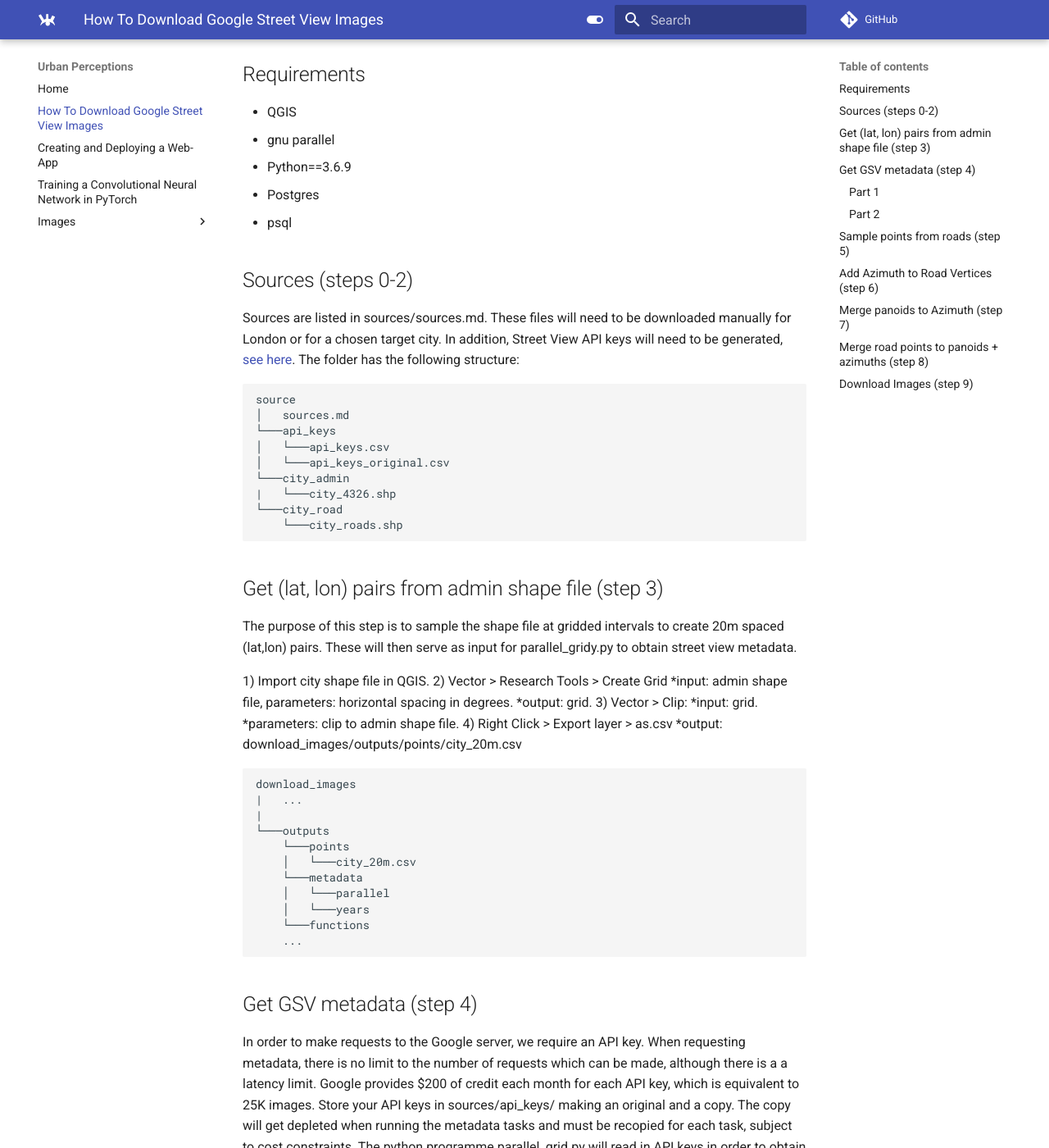
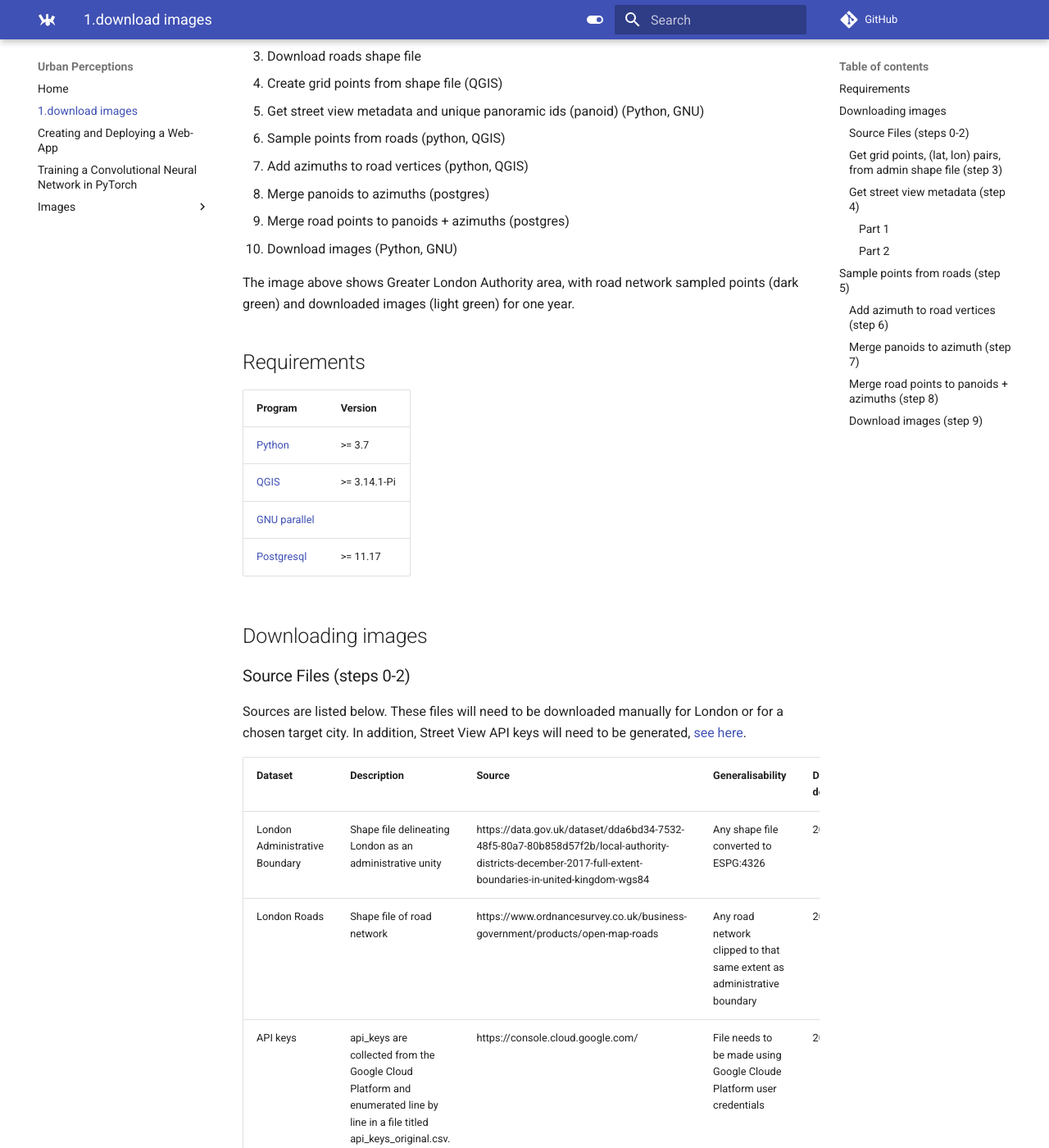
Before and after one commit to emilymuller1991/urban-perceptions, an MkDocs documentation site: the page built from docs/1.download_images.md, in a window 1280 px wide and 1400 px high, scrolled down 316 px. Shown: the whole window at 82% size. Built offline with MkDocs 1.6.1 and Material for MkDocs 9.7.7, drawn with Linux system fonts in a browser that asks for light colours; comment, search, counter and statistics services are not loaded; some of the changed text lies outside the part shown.

Commit message:
Update 1.download_images.md

````diff
--- a/docs/1.download_images.md
+++ b/docs/1.download_images.md
@@ -1,29 +1,48 @@
+![point locations of street view images](docs/images/roads.png)
+
 # How To Download Google Street View Images
 
 This folder contains all the necessary scripts and steps to take to download Street View Images (GSV) using the Google API. The process can be broken down into the following stages:
 
-0) Obtain Google street view API keys.
-1) Download city shape file.
-2) Download roads shape file.
-3) Create grid points from shape file.
-4) Get street view metadata and unique panoramic ids (panoid)
-5) Sample points from roads.
-6) Add azimuths to road vertices.
-7) Merge panoids to azimuths.
-8) Merge road points to panoids + azimuths.
-9) Download images.
+0. Obtain Google street view API keys
+1. Download city shape file
+2. Download roads shape file
+3. Create grid points from shape file (QGIS)
+4. Get street view metadata and unique panoramic ids (panoid) (Python, GNU)
+5. Sample points from roads (python, QGIS)
+6. Add azimuths to road vertices (python, QGIS)
+7. Merge panoids to azimuths (postgres)
+8. Merge road points to panoids + azimuths (postgres)
+9. Download images (Python, GNU)
+
+The image above shows Greater London Authority area, with road network sampled points (dark green) and downloaded images (light green) for one year.
 
 ## Requirements
 
-* QGIS
-* gnu parallel
-* Python==3.6.9
-* Postgres
-* psql
+| Program                                                    | Version                  |
+| ---------------------------------------------------------- | ------------------------ |
+| [Python](https://www.python.org/downloads/)                | >= 3.7                   |
+| [QGIS](https://qgis.org/en/site/)                          | >= 3.14.1-Pi           |
+| [GNU parallel](https://www.gnu.org/software/parallel/)     |  |
+| [Postgresql](https://www.postgresql.org/)                  | >= 11.17                 |
 
-## Sources (steps 0-2)
+## Downloading images
 
-Sources are listed in sources/sources.md. These files will need to be downloaded manually for London or for a chosen target city. In addition, Street View API keys will need to be generated, [see here](https://developers.google.com/maps/documentation/streetview). The folder has the following structure:
+### Source Files (steps 0-2)
+
+Sources are listed below. These files will need to be downloaded manually for London or for a chosen target city. In addition, Street View API keys will need to be generated, [see here](https://developers.google.com/maps/documentation/streetview).
+
+|Dataset|Description|Source|Generalisability|Date downloaded|Path|
+|---|---|---|---|---|---|
+|London Administrative Boundary|Shape file delineating London as an administrative unity|https://data.gov.uk/dataset/dda6bd34-7532-48f5-80a7-80b858d57f2b/local-authority-districts-december-2017-full-extent-boundaries-in-united-kingdom-wgs84|Any shape file converted to ESPG:4326|2019|city_admin/greater_london_4326.shp|
+|London Roads|Shape file of road network|https://www.ordnancesurvey.co.uk/business-government/products/open-map-roads|Any road network clipped to that same extent as administrative boundary|2019|city_roads/gla_streets.shp|
+|API keys|api_keys are collected from the Google Cloud Platform and enumerated line by line in a file titled api_keys_original.csv. Another copy is made called api_keys.csv (see example below)|https://console.cloud.google.com/| File needs to be made using Google Cloude Platform user credentials| 2019| api_keys/api_keys.csv and api_keys/api_keys_original.csv|
+
+,API Key \
+1,API_key1_ \
+2,API_key2_ \
+
+The folder has the following structure:
 
 ```
 source
@@ -37,19 +56,19 @@
     └───city_roads.shp
 ```
 
-## Get (lat, lon) pairs from admin shape file (step 3)
+### Get grid points, (lat, lon) pairs, from admin shape file (step 3)
 
 The purpose of this step is to sample the shape file at gridded intervals to create 20m spaced (lat,lon) pairs. These will then serve as input for parallel_gridy.py to obtain street view metadata.
 
-1) Import city shape file in QGIS.
-2) Vector > Research Tools > Create Grid
-    *input: admin shape file, parameters: horizontal spacing in degrees.
-    *output: grid.
-3) Vector > Clip:
-    *input: grid.
-    *parameters: clip to admin shape file.
-4) Right Click > Export layer > as.csv
-    *output: download_images/outputs/points/city_20m.csv
+1. Import city shape file in QGIS.
+2. Vector > Research Tools > Create Grid
+  - input: admin shape file, parameters: horizontal spacing in degrees.
+  - output: grid.
+3. Vector > Clip:
+  - input: grid.
+  - parameters: clip to admin shape file.
+4. Right Click > Export layer > as.csv
+  - output: download_images/outputs/points/city_20m.csv
 
 ```
 download_images
@@ -65,13 +84,13 @@
     ...
 ```
 
-## Get GSV metadata (step 4)
+### Get street view metadata (step 4)
 
 In order to make requests to the Google server, we require an API key. When requesting metadata, there is no limit to the number of requests which can be made, although there is a a latency limit. Google provides $200 of credit each month for each API key, which is equivalent to 25K images. Store your API keys in sources/api_keys/ making an original and a copy. The copy will get depleted when running the metadata tasks and must be recopied for each task, subject to cost constraints. The python programme parallel_grid.py will read in API keys in order to obtain metadata.
 
 This step will make use of GNU parallel to speed up processing time. Feeding as input parallel chunks of the (lat, lon) pairs to  the python programme parallel_gridy.py, which then aggregates image metadata into multiple dictionaries. Our outputs are large dictionaries of panoids of the format {'panoid': [lat, lon, month, year]}. The function includes a filter on images which are not owned by Google and which do not have Status: OK.
 
-### Part 1
+#### Part 1
 
 Create a new directory outputs/metadata/parallel. This will store the printed output from the parallel python metadata scrape. Make sure gnu parallel is installed and run:
 
@@ -92,7 +111,7 @@
 
 !NB for dev, remove --files -tmpdir... and replace with --ungroup and retrieve output to terminal.
 
-### Part 2
+#### Part 2
 
 Create a new directory in outputs/metadata/years. This will store the aggregated output of the parallel script separated by years.
 run:
@@ -115,19 +134,19 @@
 
 Open this shape file in QGIS and export as .csv for step 8.
 
-## Add Azimuth to Road Vertices (step 6)
+### Add azimuth to road vertices (step 6)
 
 One step in data cleaning is to get the azimuth angle of the road to north bearing. This will then serve as a rotation of camera input when we download the images. This will be necessary since inputting standard 90 degrees is often offset and does not give a perpindicular angle to the road. The azimuth.py function uses the pyQGIS module and requires [Azimuth plugin](https://github.com/lcoandrade/AzimuthDistanceCalculator/blob/master/azimuthsAndDistances/azimuthsAndDistances.py) from QGIS.
 
-1) Import city_roads shape file into QGIS
-2) Vector > Geometry > Extract Vertices
-    *input: city_road.shp.
-    *output: Takes a vector layer and generates a point layer with points representing the vertices in the input geometries.
-3) Vector > Geometry > Add Geometry Attributes
-    *input output from previous step.
-    *output: Computes geometric properties of the features in a vector layer and includes them in the output layer.
-4) Export layer > as .shp
-    *outputs/roads/city_road_vertices_geom.csv
+1. Import city_roads shape file into QGIS
+2. Vector > Geometry > Extract Vertices
+  - input: city_road.shp.
+  - output: Takes a vector layer and generates a point layer with points representing the vertices in the input geometries.
+3. Vector > Geometry > Add Geometry Attributes
+  - input output from previous step.
+  - output: Computes geometric properties of the features in a vector layer and includes them in the output layer.
+4. Export layer > as .shp
+  - outputs/roads/city_road_vertices_geom.csv
 
 In the final step we will call the function azimuth.py to get azimuth angles from vertices in shape file and merge back to our exported layer.
 
@@ -137,7 +156,7 @@
 
 The first argument is the location of the streets shape file, the second argument is the location of our QGIS output and third argument is save location of our new azimuth file. **city_streets.shp file needs to be single parts.
 
-## Merge panoids to Azimuth (step 7)
+### Merge panoids to azimuth (step 7)
 
 The final steps utilise psql to merge panoid metadata to azimuths to serve as input for download. It requires the installation of postgres. Once you have downloaded postgres and created user, create database as follows:
 
@@ -153,7 +172,7 @@
 
 Change path to root_dir in lines 35 and 39.
 
-## Merge road points to panoids + azimuths (step 8)
+### Merge road points to panoids + azimuths (step 8)
 
 The next step is to sample panoids by the 20m road intervals. This ensures one area is not over sampled, and furthermore, have an approximation of GSV road coverage.
 
@@ -167,7 +186,7 @@
 python3 functions/remove_duplicate_ids.py
 ```
 
-## Download Images (step 9)
+### Download images (step 9)
 
 Now we can download the images using the final output from the previous step, python and gnu parallel. Remember to copy back the original api_keys_original.csv to api_keys.csv.
 We will first convert the sampled panoids to plain text as follows:
````
